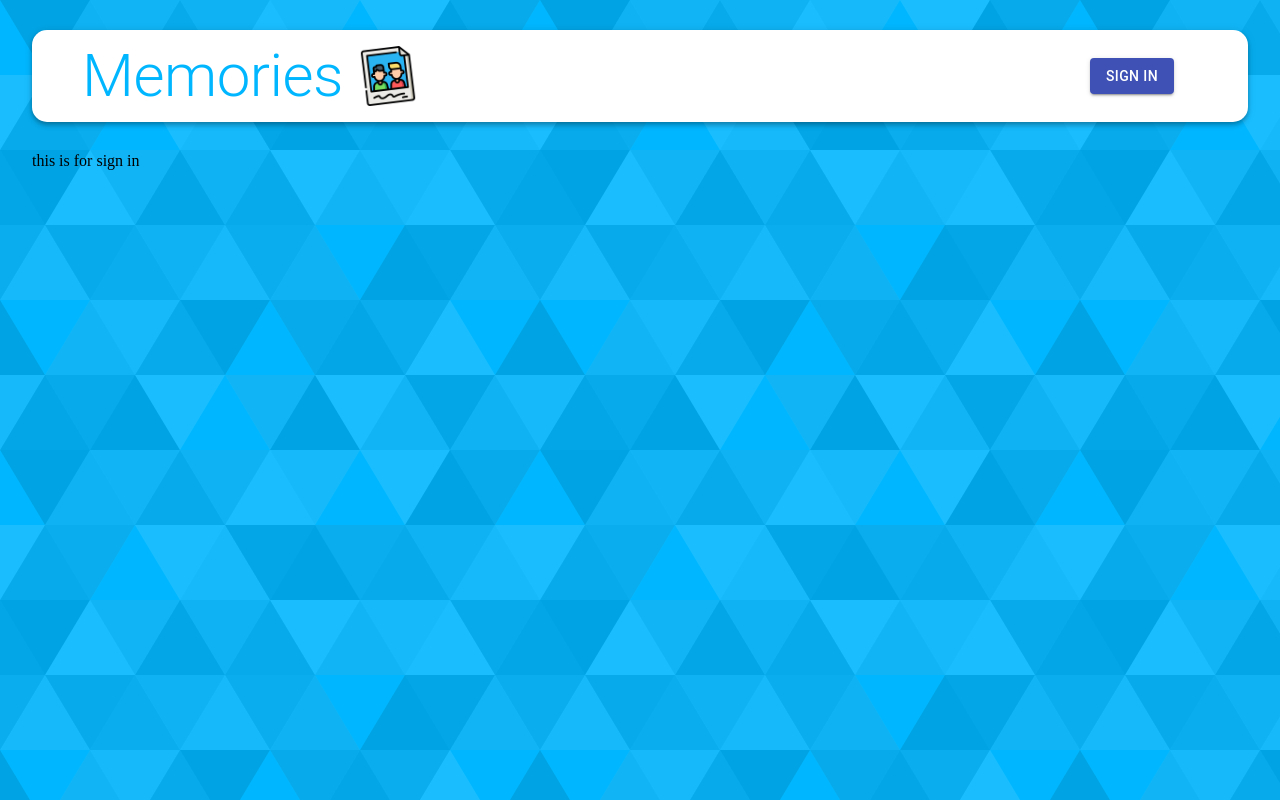
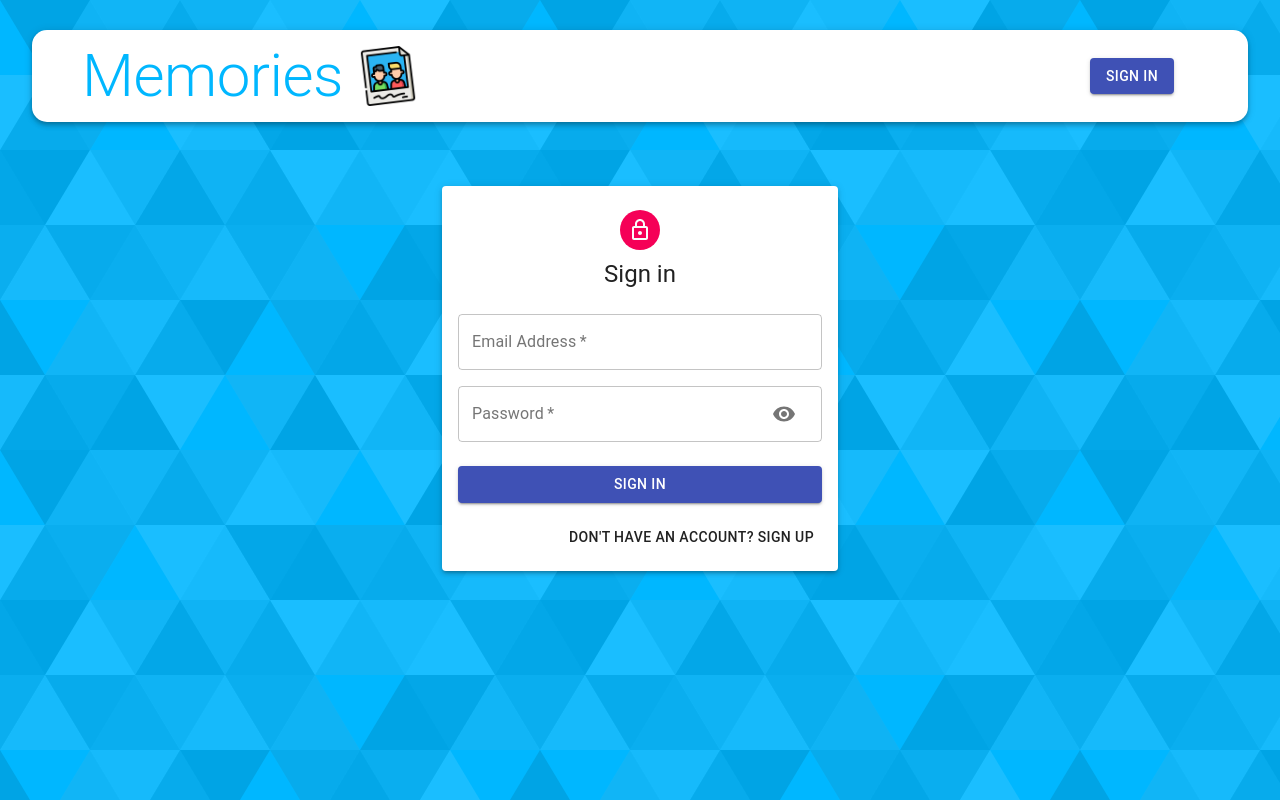
Before and after one commit to sameerapk/sam-blogopedia, a React (Create React App) app: page /auth in a window 1280 px wide. Built offline with nearby package versions, Linux system fonts and the light colour scheme.

Commit message:
created generic component for signup and sign and custom component for input

```diff
--- a/src/components/Auth/Auth.js
+++ b/src/components/Auth/Auth.js
@@ -1,10 +1,61 @@
-import React from 'react'
+import React,{useState} from 'react'
+import { Avatar, Button, Container, Grid, Paper, Typography } from '@material-ui/core'
+import LockOutlinedIcon from '@material-ui/icons/LockOutlined';
+import useStyles from './styles';
+import InputAuth from './InputAuth/InputAuth';
 
 const Auth = () => {
+    const [isSignedUp, setIsSignedUp] = useState(false)
+    const [showPassword, setShowPassword] = useState(false)
+    const classes = useStyles()
+
+    const handleSubmit = (e) => {
+        console.log('this i')
+    }
+
+    const handleChange = (e) => {
+
+    }
+
+    const switchMode = () => {
+        setIsSignedUp(!isSignedUp)
+    }
+
+    const handleShowPassword = () => {
+        setShowPassword(!showPassword)
+    }
+
     return (
-        <div>
-            this is for sign in
-        </div>
+        <Container component='main' maxWidth='xs'>
+            <Paper className={classes.paper} elevation={3}>
+                <Avatar className={classes.avatar}>
+                    <LockOutlinedIcon />
+                </Avatar>
+                <Typography component='h1' variant='h5'>{isSignedUp ? 'Sign up': 'Sign in'}</Typography>
+                <form className={classes.form} onSubmit={handleSubmit}>
+                    <Grid container spacing={2}>
+                        {isSignedUp && (
+                            <>
+                            <InputAuth name="firstName" label="First Name" handleChange={handleChange} autoFocus half />
+                            <InputAuth name="lastName" label="Last Name" handleChange={handleChange} half />
+                            </>
+                        )}
+                        <InputAuth name="email" label="Email Address" handleChange={handleChange} type="email" />
+            <InputAuth name="password" label="Password" handleChange={handleChange} type={showPassword ? 'text' : 'password'} handleShowPassword={handleShowPassword} />
+                    </Grid>
+                    <Button type="submit" fullWidth variant="contained" color="primary" className={classes.submit}>
+            { isSignedUp ? 'Sign Up' : 'Sign In' }
+          </Button>
+          <Grid container justify="flex-end">
+            <Grid item>
+              <Button onClick={switchMode}>
+                { isSignedUp ? 'Already have an account? Sign in' : "Don't have an account? Sign Up" }
+              </Button>
+            </Grid>
+          </Grid>
+                </form>
+            </Paper>
+        </Container>
     )
 }
 
--- /dev/null
+++ b/src/components/Auth/InputAuth/InputAuth.js
@@ -0,0 +1,32 @@
+import { Grid, IconButton, InputAdornment, TextField } from '@material-ui/core'
+import Visibility from '@material-ui/icons/Visibility';
+import VisibilityOff from '@material-ui/icons/VisibilityOff';
+import React from 'react'
+
+const InputAuth = ({half,name, handleChange, label, autoFocus, handleShowPassword, type}) => {
+    return (
+        <Grid item xs={12} sm={half ? 6 : 12}>
+            <TextField
+            name={name}
+            onChange={handleChange}
+            variant='outlined'
+            required
+            fullWidth
+            label={label}
+            autoFocus={autoFocus}
+            type={type}
+            InputProps={name=== 'password' && {
+                endAdornment: (
+                    <InputAdornment position= 'end'>
+                        <IconButton onClick={handleShowPassword}>
+                            {type=== 'password' ? <Visibility /> : <VisibilityOff />}
+                        </IconButton>
+                    </InputAdornment>
+                )
+            }}
+            />
+        </Grid>
+    )
+}
+
+export default InputAuth
--- a/src/components/Auth/styles.js
+++ b/src/components/Auth/styles.js
@@ -0,0 +1,27 @@
+import { makeStyles } from '@material-ui/core/styles';
+
+export default makeStyles((theme) => ({
+  paper: {
+    marginTop: theme.spacing(8),
+    display: 'flex',
+    flexDirection: 'column',
+    alignItems: 'center',
+    padding: theme.spacing(2),
+  },
+  root: {
+    '& .MuiTextField-root': {
+      margin: theme.spacing(1),
+    },
+  },
+  avatar: {
+    margin: theme.spacing(1),
+    backgroundColor: theme.palette.secondary.main,
+  },
+  form: {
+    width: '100%', // Fix IE 11 issue.
+    marginTop: theme.spacing(3),
+  },
+  submit: {
+    margin: theme.spacing(3, 0, 2),
+  }
+}));
```
